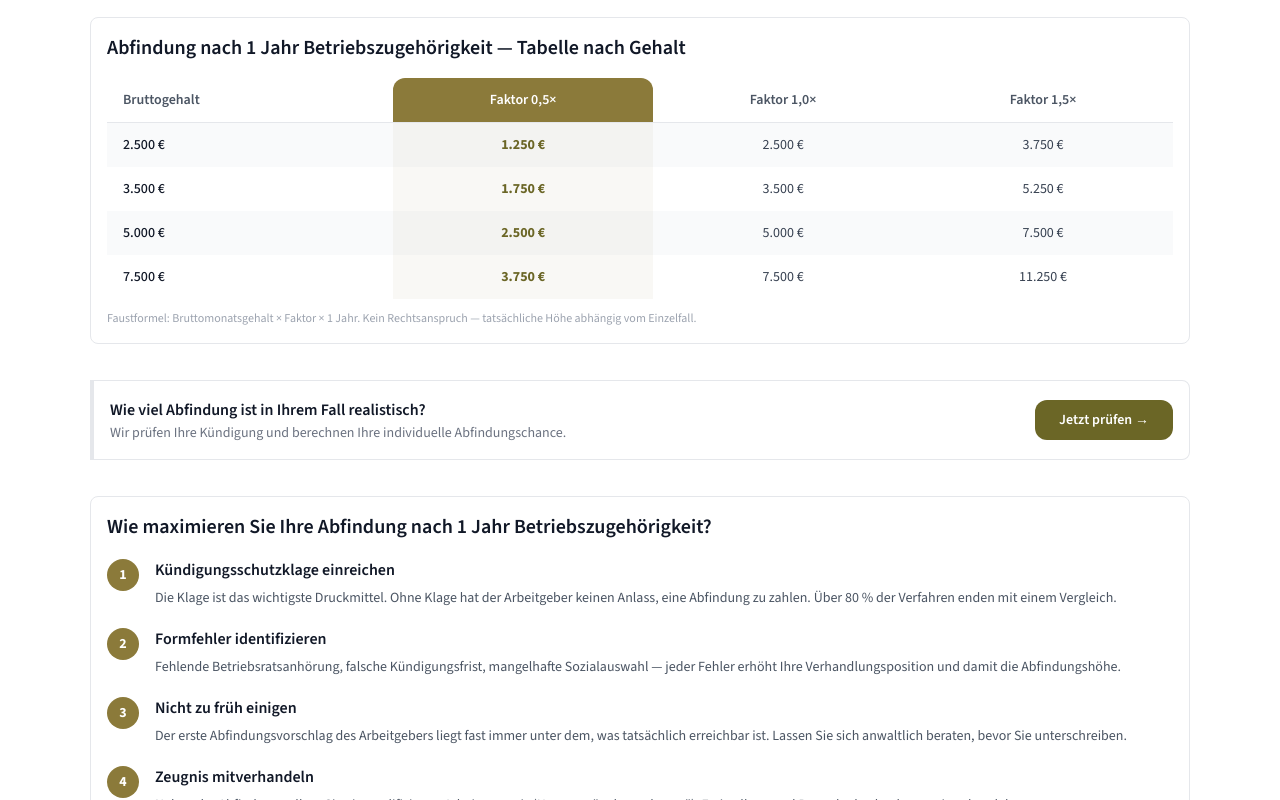
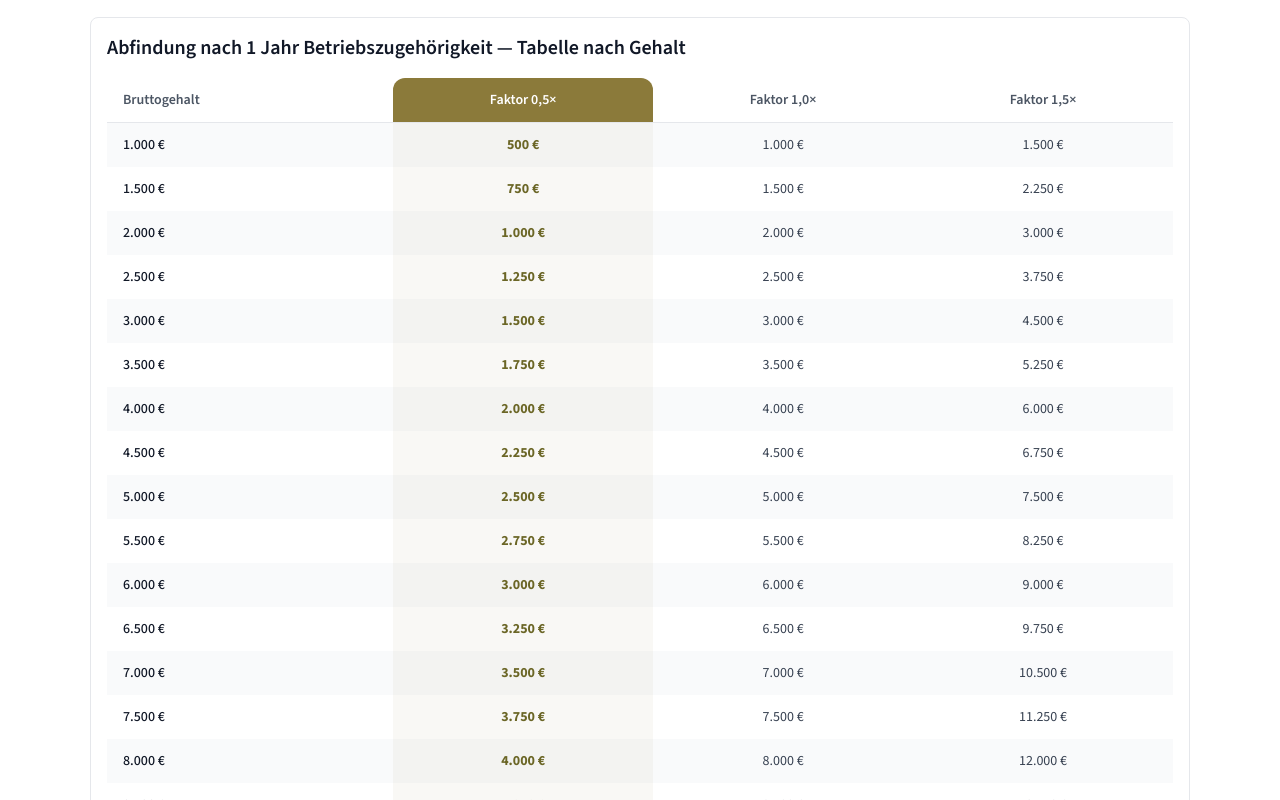
Before and after one commit to fatihbektas76/kuendigung-abfindung, a Next.js app: page /abfindung-jahre/1-jahr in a window 1280 px wide. Shown: the part 2260-3060 px from the top of the page. Built offline with nearby package versions, Linux system fonts and the light colour scheme; no server answers.

Commit message:
feat(content): expand salary table from 4 to 23 rows (1.000–12.000 EUR)
Replace fixed [2500, 3500, 5000, 7500] array with generated range
from 1.000 to 12.000 in 500 EUR steps on abfindung-jahre and
gekuendigt-jahre pages.

```diff
--- a/app/abfindung-jahre/[slug]/content.tsx
+++ b/app/abfindung-jahre/[slug]/content.tsx
@@ -293,7 +293,7 @@ export default function AbfindungJahreContent({ entry, prev, next, yearData }: P
                   </tr>
                 </thead>
                 <tbody>
-                  {[2500, 3500, 5000, 7500].map((salary, i) => (
+                  {Array.from({ length: 23 }, (_, i) => 1000 + i * 500).map((salary, i) => (
                     <tr key={salary} className={i % 2 === 0 ? 'bg-gray-50' : 'bg-white'}>
                       <td className="py-3 px-4 font-medium text-gray-900">{fmtPlain(salary)} &euro;</td>
                       <td className="py-3 px-4 text-center font-bold text-[#6B6626] bg-[#8B7A3A]/5">{fmt(salary * 0.5 * y)}</td>
--- a/app/gekuendigt-jahre/[slug]/content.tsx
+++ b/app/gekuendigt-jahre/[slug]/content.tsx
@@ -360,7 +360,7 @@ export default function GekuendigtContent({ entry, prev, next, yearData }: Props
                   </tr>
                 </thead>
                 <tbody>
-                  {[2500, 3500, 5000, 7500].map((salary, i) => (
+                  {Array.from({ length: 23 }, (_, i) => 1000 + i * 500).map((salary, i) => (
                     <tr key={salary} className={i % 2 === 0 ? 'bg-gray-50' : 'bg-white'}>
                       <td className="py-3 px-4 font-medium text-gray-900">{fmtPlain(salary)} &euro;</td>
                       <td className="py-3 px-4 text-center font-bold text-[#6B6626] bg-[#8B7A3A]/5">{fmt(salary * 0.5 * y)}</td>
```
